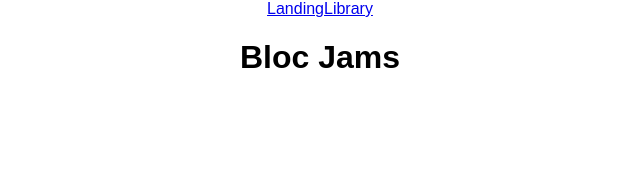
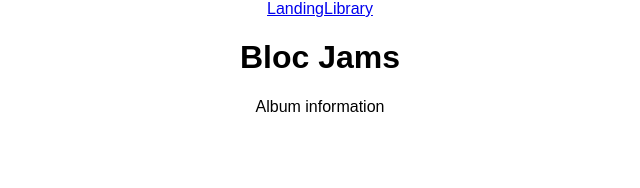
Before and after one commit to bstatt/bloc-jams-react, a React (Create React App) app: page /album in a window 1280 px wide. Shown: the top 188 px of the page, without its empty margins (320-960 px from the left). Built offline with nearby package versions, Linux system fonts and the light colour scheme.

Commit message:
routing assignment completed

```diff
--- a/src/App.js
+++ b/src/App.js
@@ -3,6 +3,7 @@
 import './App.css';
 import Landing from './components/Landing';
 import Library from './components/Library';
+import Album from './components/Album'
 
 class App extends Component {
   render() {
@@ -18,6 +19,7 @@
         <main>
           <Route exact path="/" component={Landing} />
           <Route path="/library" component={Library} />
+          <Route path="/album" component={Album} />
         </main>
       </div>
     );
--- /dev/null
+++ b/src/components/Album.js
@@ -0,0 +1,9 @@
+import React from 'react';
+
+const Album = () => (
+  <section className="album">
+    Album information
+  </section>
+);
+
+export default Album;
```
